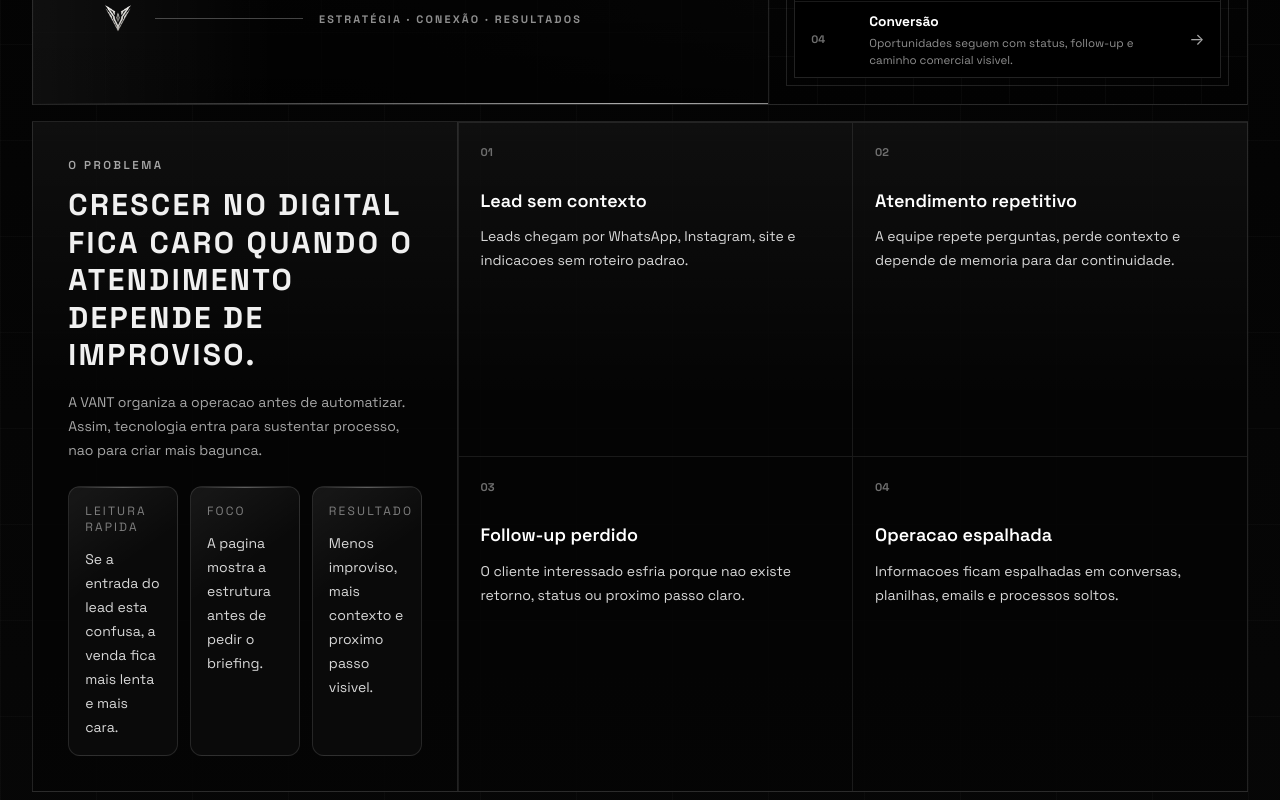
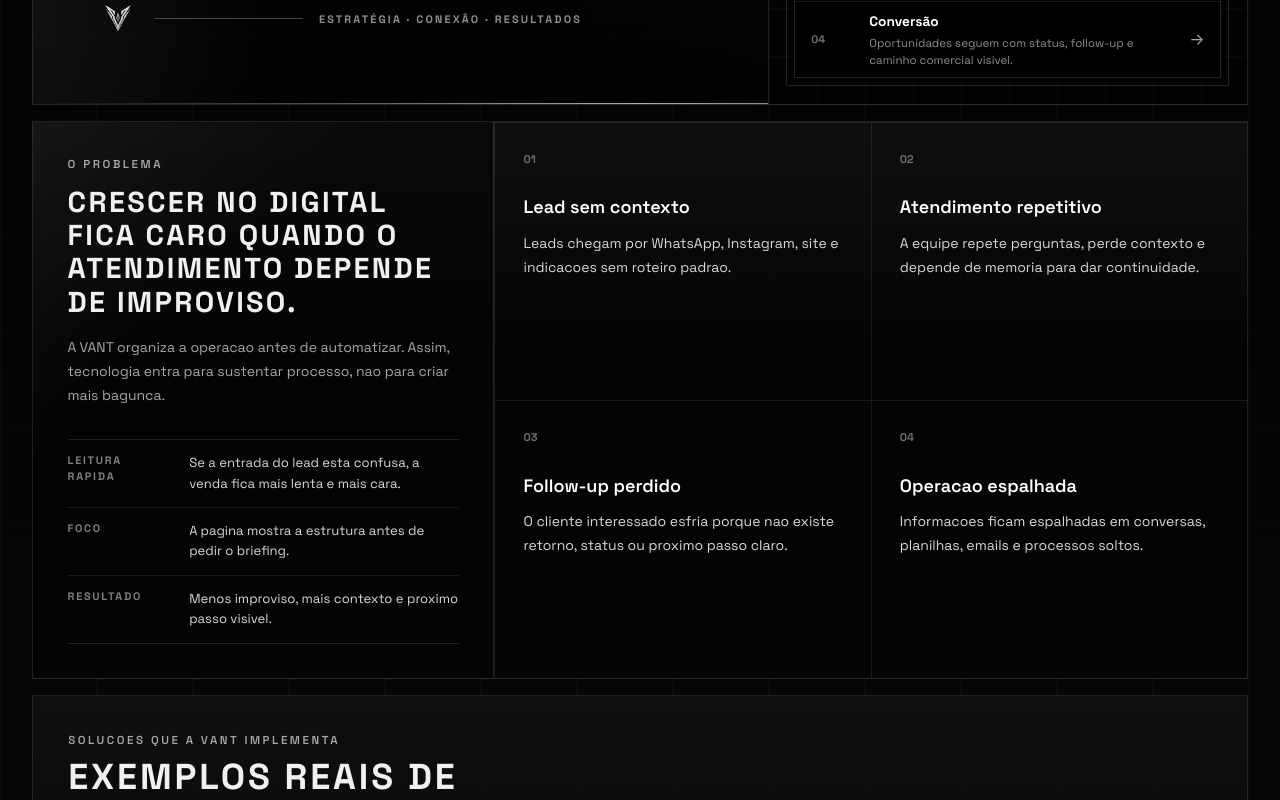
Before and after one commit to victor-hugos/vant-business, a React (Vite) app: page /conversao in a window 1280 px wide. Shown: the part 820-1620 px from the top of the page. Built offline with nearby package versions, Linux system fonts and the light colour scheme.

Commit message:
Refina aba VANT e composicao de conversao

```diff
--- a/src/components/Footer.jsx
+++ b/src/components/Footer.jsx
@@ -22,7 +22,7 @@
         <div>
           <p className="brand-kicker mb-3">Navegação</p>
           <ul className="space-y-2 text-sm text-[#a6a6a6]">
-            <li><Link to="/conversao" className="transition hover:text-white">Conversão de leads</Link></li>
+            <li><Link to="/conversao" className="transition hover:text-white">VANT</Link></li>
             <li><Link to="/solucoes-digitais#briefing-form" className="transition hover:text-white">Soluções digitais</Link></li>
           </ul>
         </div>
--- a/src/components/Header.jsx
+++ b/src/components/Header.jsx
@@ -4,7 +4,7 @@
 
 const navItems = [
   { label: 'Início', to: '/' },
-  { label: 'Conversão', to: '/conversao' },
+  { label: 'VANT', to: '/conversao' },
   { label: 'Soluções', to: '/solucoes-digitais' },
 ];
 
--- a/src/index.css
+++ b/src/index.css
@@ -466,12 +466,25 @@
 
 .conversion-problem {
   display: grid;
-  grid-template-columns: minmax(280px, 0.35fr) minmax(0, 0.65fr);
+  grid-template-columns: minmax(360px, 0.38fr) minmax(0, 0.62fr);
+  align-items: stretch;
 }
 
 .conversion-section-intro {
+  display: flex;
+  flex-direction: column;
+  justify-content: space-between;
   border-right: 1px solid rgba(240, 240, 240, 0.12);
-  padding: clamp(1.5rem, 3vw, 2.2rem);
+  background:
+    linear-gradient(135deg, rgba(255, 255, 255, 0.052), transparent 34%),
+    rgba(5, 5, 5, 0.52);
+  padding: clamp(1.5rem, 2.7vw, 2.4rem);
+}
+
+.conversion-section-intro h2 {
+  max-width: 460px;
+  font-size: clamp(1.75rem, 2.25vw, 2.55rem);
+  line-height: 1.16;
 }
 
 .conversion-problem-grid {
@@ -480,10 +493,47 @@
 }
 
 .conversion-problem-card {
-  min-height: 160px;
+  display: flex;
+  min-height: 236px;
+  flex-direction: column;
+  justify-content: flex-start;
   border-left: 1px solid rgba(240, 240, 240, 0.09);
   border-top: 1px solid rgba(240, 240, 240, 0.09);
-  padding: 1.35rem;
+  padding: clamp(1.3rem, 2.2vw, 1.8rem);
+}
+
+.conversion-diagnosis-list {
+  display: grid;
+  gap: 0;
+  margin-top: 2rem;
+  border-block: 1px solid rgba(240, 240, 240, 0.12);
+}
+
+.conversion-diagnosis-item {
+  display: grid;
+  grid-template-columns: 104px 1fr;
+  gap: 1.1rem;
+  border-top: 1px solid rgba(240, 240, 240, 0.1);
+  padding: 0.82rem 0;
+}
+
+.conversion-diagnosis-item:first-child {
+  border-top: 0;
+}
+
+.conversion-diagnosis-item p {
+  color: #7f7f7f;
+  font-size: 0.68rem;
+  font-weight: 700;
+  letter-spacing: 0.16em;
+  line-height: 1.45;
+  text-transform: uppercase;
+}
+
+.conversion-diagnosis-item span {
+  color: #d8d8d8;
+  font-size: 0.82rem;
+  line-height: 1.55;
 }
 
 .conversion-problem-card span,
@@ -1109,7 +1159,7 @@
   text-transform: uppercase;
 }
 
-@media (max-width: 1100px) {
+@media (max-width: 1180px) {
   .conversion-hero {
     grid-template-columns: 1fr;
   }
@@ -1268,6 +1318,15 @@
     min-height: auto;
     border-left: 0;
     padding: 1.15rem;
+  }
+
+  .conversion-section-intro h2 {
+    font-size: clamp(1.7rem, 8vw, 2.25rem);
+  }
+
+  .conversion-diagnosis-item {
+    grid-template-columns: 1fr;
+    gap: 0.35rem;
   }
 
   .conversion-solutions {
--- a/src/pages/RecursosPage.jsx
+++ b/src/pages/RecursosPage.jsx
@@ -242,18 +242,18 @@
             A VANT organiza a operacao antes de automatizar. Assim, tecnologia entra para sustentar processo, nao para criar mais bagunca.
           </p>
 
-          <div className="mt-6 grid gap-3 sm:grid-cols-3">
-            <div className="brand-card p-4">
-              <p className="text-xs uppercase tracking-[0.18em] text-[#7f7f7f]">Leitura rapida</p>
-              <p className="mt-3 text-sm leading-6 text-[#d8d8d8]">Se a entrada do lead esta confusa, a venda fica mais lenta e mais cara.</p>
+          <div className="conversion-diagnosis-list">
+            <div className="conversion-diagnosis-item">
+              <p>Leitura rapida</p>
+              <span>Se a entrada do lead esta confusa, a venda fica mais lenta e mais cara.</span>
             </div>
-            <div className="brand-card p-4">
-              <p className="text-xs uppercase tracking-[0.18em] text-[#7f7f7f]">Foco</p>
-              <p className="mt-3 text-sm leading-6 text-[#d8d8d8]">A pagina mostra a estrutura antes de pedir o briefing.</p>
+            <div className="conversion-diagnosis-item">
+              <p>Foco</p>
+              <span>A pagina mostra a estrutura antes de pedir o briefing.</span>
             </div>
-            <div className="brand-card p-4">
-              <p className="text-xs uppercase tracking-[0.18em] text-[#7f7f7f]">Resultado</p>
-              <p className="mt-3 text-sm leading-6 text-[#d8d8d8]">Menos improviso, mais contexto e proximo passo visivel.</p>
+            <div className="conversion-diagnosis-item">
+              <p>Resultado</p>
+              <span>Menos improviso, mais contexto e proximo passo visivel.</span>
             </div>
           </div>
         </div>
```
Also changed, not shown: 1 other file (tests, documents, lock files or other folders).
